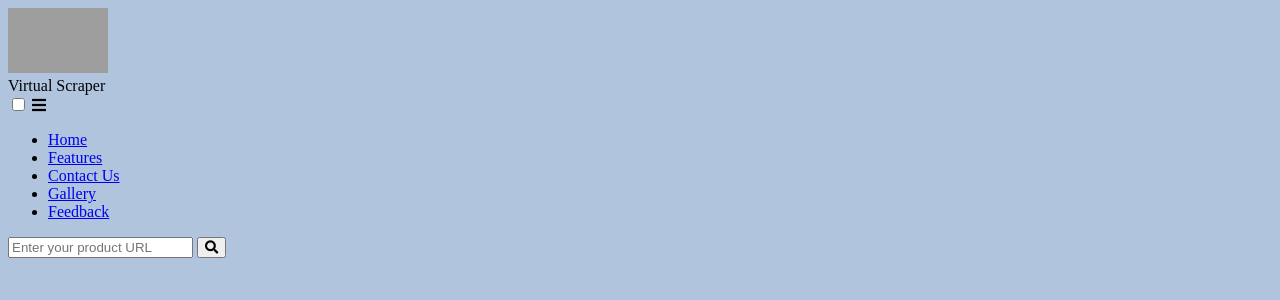
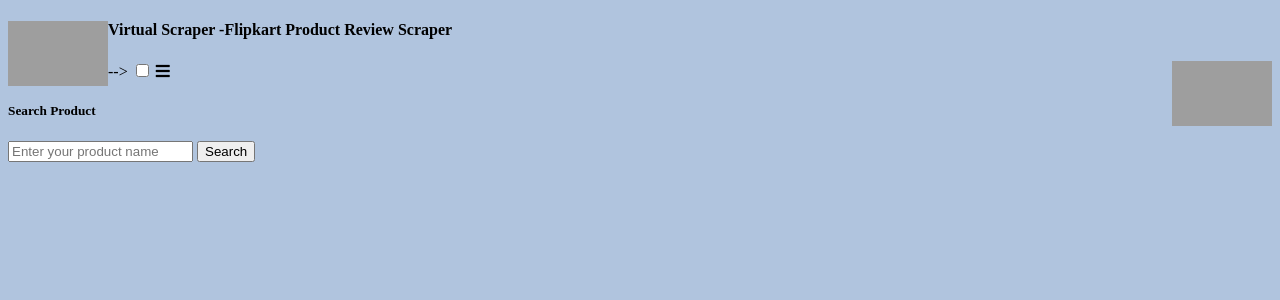
Before and after one commit to Shreya-AP22/Product_review_scraper, a Flask app: page / in a window 1280 px wide. Shown: the top 300 px of the page. Run offline with Flask 2, Linux system fonts and the light colour scheme; grey boxes are pictures that could not be loaded.

Commit message:
Update index.html

```diff
--- a/templates/index.html
+++ b/templates/index.html
@@ -12,35 +12,41 @@
 <body style="background-color:lightsteelblue;">
     <nav>
        <div class="image">
-          <img src="https://cdn2.vectorstock.com/i/1000x1000/66/06/grey-blue-alphabet-letter-vs-v-s-logo-3d-design-vector-20646606.jpg" alt="" width="100" height="65">
-      </div>
+          <img src="https://t3.ftcdn.net/jpg/00/93/38/06/360_F_93380639_5nsP2BBEIgFLUc1HyXFJ39TvEM5OhB0d.jpg" alt="" width="100" height="65" Align="left">
+       </div>
        <div class="logo">
-          Virtual Scraper
+          <h4>Virtual Scraper -Flipkart Product Review Scraper</h4>
        </div>
+       <div class="image">
+        <img src="https://www.nicepng.com/png/detail/790-7909408_flipkart-accessories-for-mobile-headphones-tablet-icon-of.png" alt="" width="100" height="65" Align="right">
+     </div>-->
+
        <input type="checkbox" id="click">
        <label for="click" class="menu-btn">
        <i class="fas fa-bars"></i>
        </label>
-       <ul>
+       <!--<ul>
           <li><a class="active" href="#">Home</a></li>
           <li><a href="#">Features</a></li>
           <li><a href="#">Contact Us</a></li>
           <li><a href="#">Gallery</a></li>
           <li><a href="#">Feedback</a></li>
-       </ul>
+       </ul> -->
     </nav>
 <div class="content">
     <div>
+        <h5>    Search Product  </h5>
+    </div>
         <div class="form">
             <form action="/review" method="POST">
-               <input type="text" name="content" id="content" class="searchTerm" placeholder="Enter your product URL">
+               <input type="text" name="content" id="content" class="searchTerm" placeholder="Enter your product name">
                <button type="submit" class="searchButton">
-               <i class="fa fa-search"></i>
+                   Search
+               <!--<i class="fa fa-search"></i>-->
            </form>
 
              </button>
            </div>
         </div>
-    </div>
 </div>
 {% endblock %}
```
